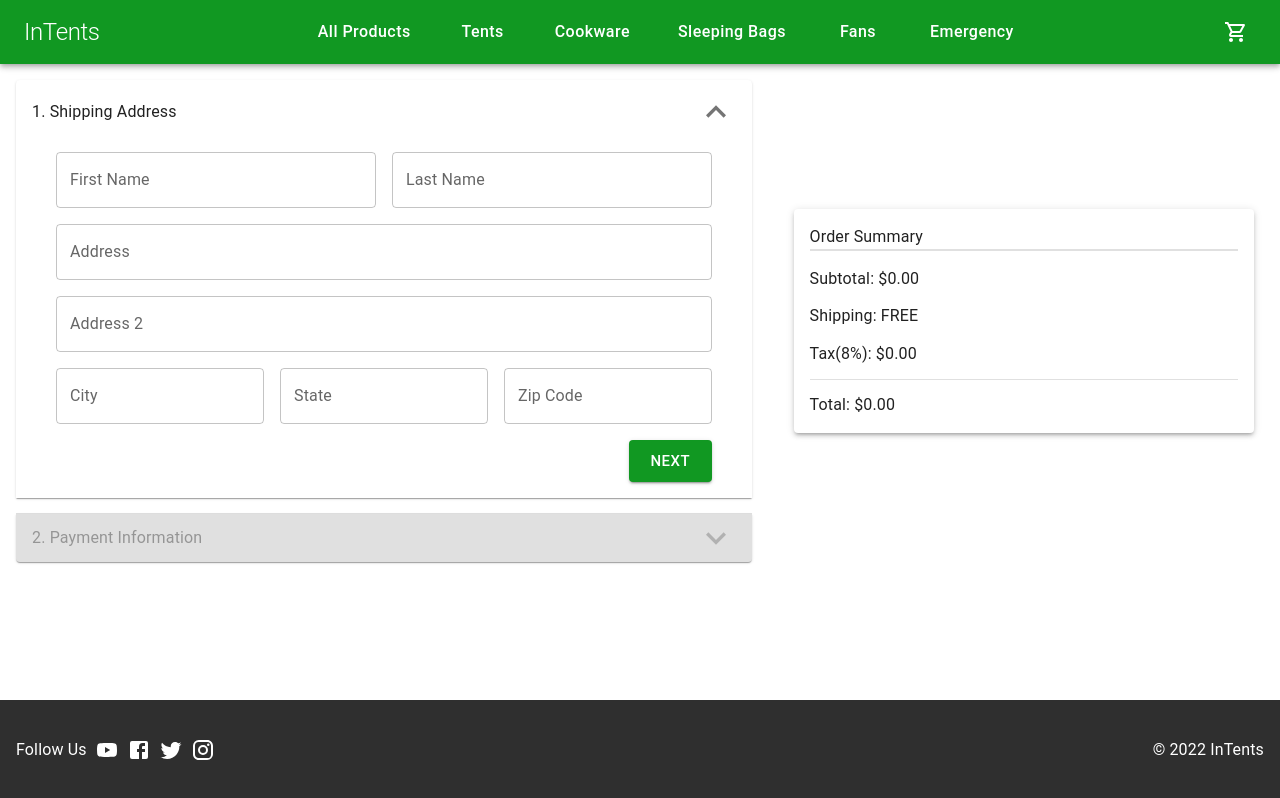
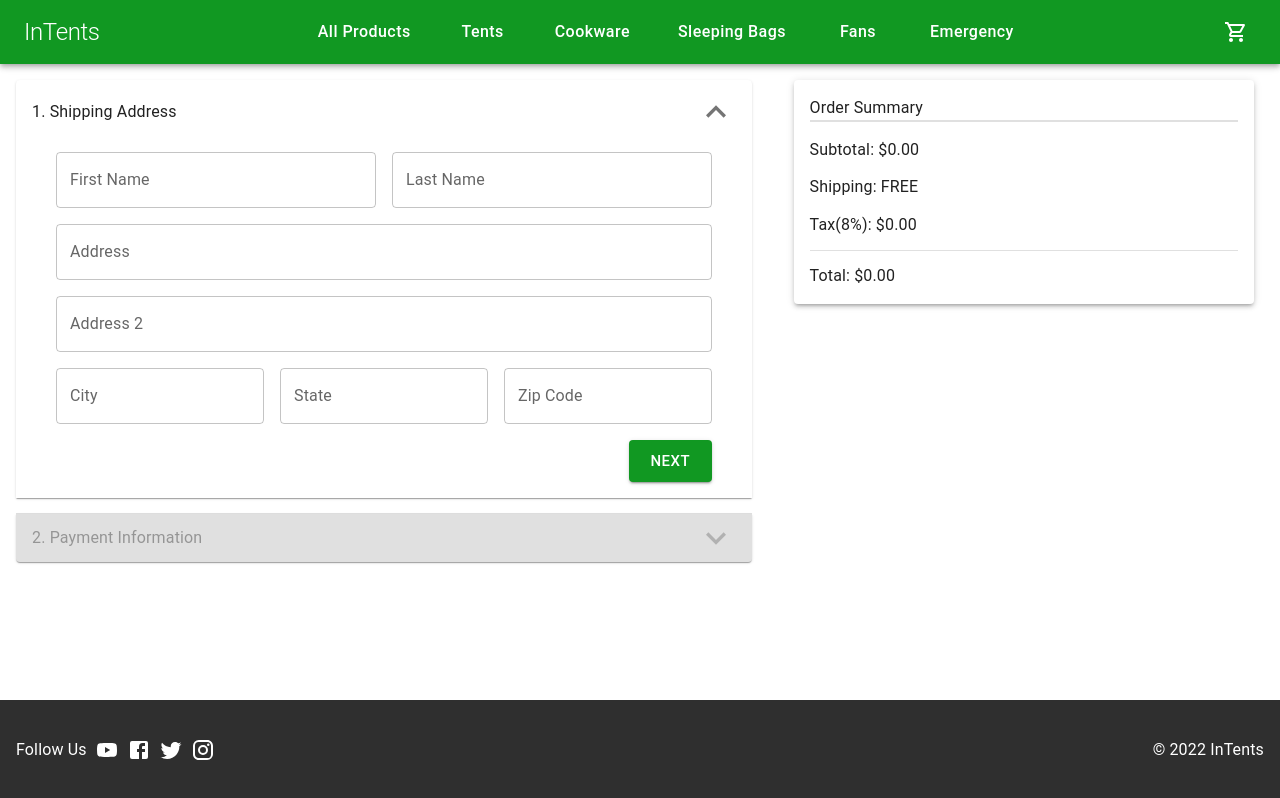
Before and after one commit to kitsi/InTents, a React (Create React App) app in the folder client-side/: page /checkout in a window 1280 px wide. Built offline with nearby package versions, Linux system fonts and the light colour scheme.

Commit message:
Fixed order summary to be lined up on desktop

```diff
--- a/client-side/src/components/CheckoutPage/CheckoutPageStyles.js
+++ b/client-side/src/components/CheckoutPage/CheckoutPageStyles.js
@@ -5,6 +5,7 @@ export const desktopContentContainer = {
   alignItems: "center",
   ["@media (min-width:900px)"]: {
     flexDirection: "row",
+    alignItems: "flex-start",
   },
 };
 
```
